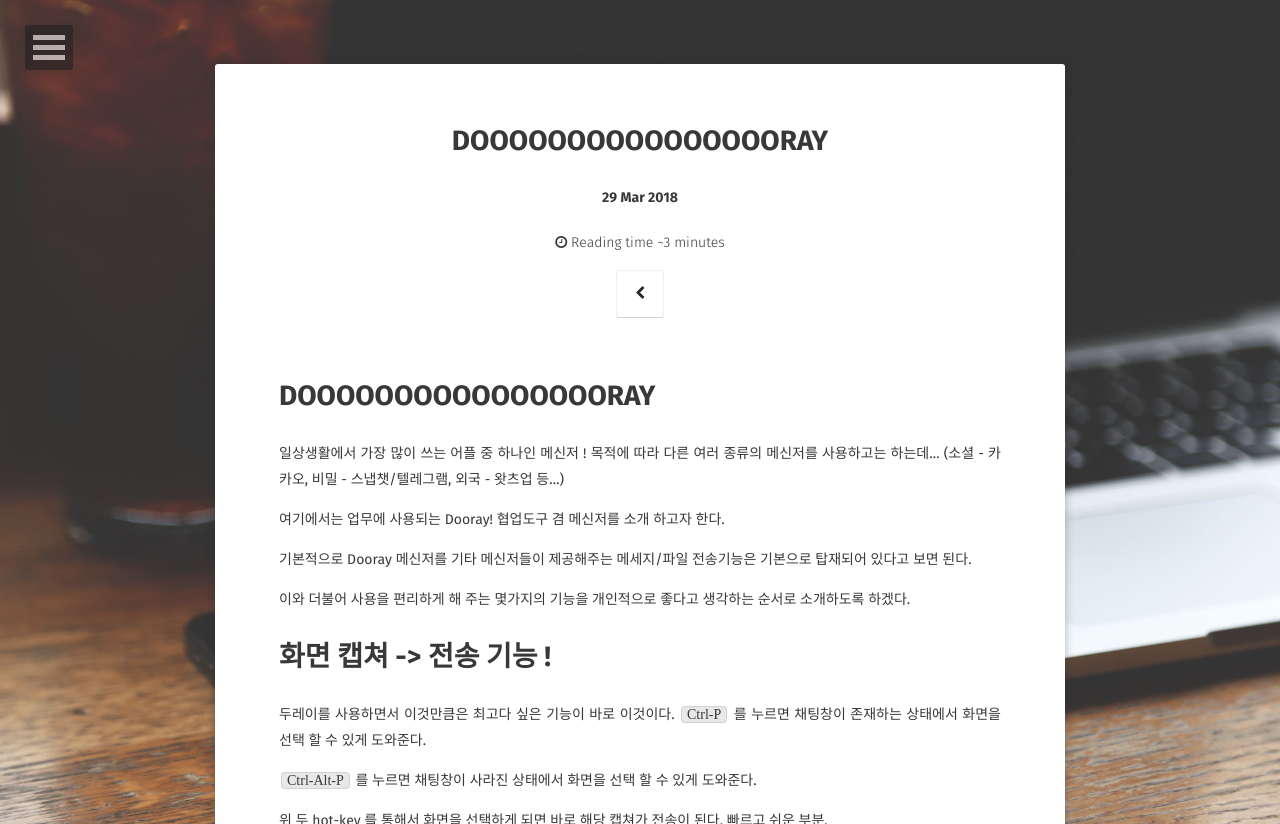
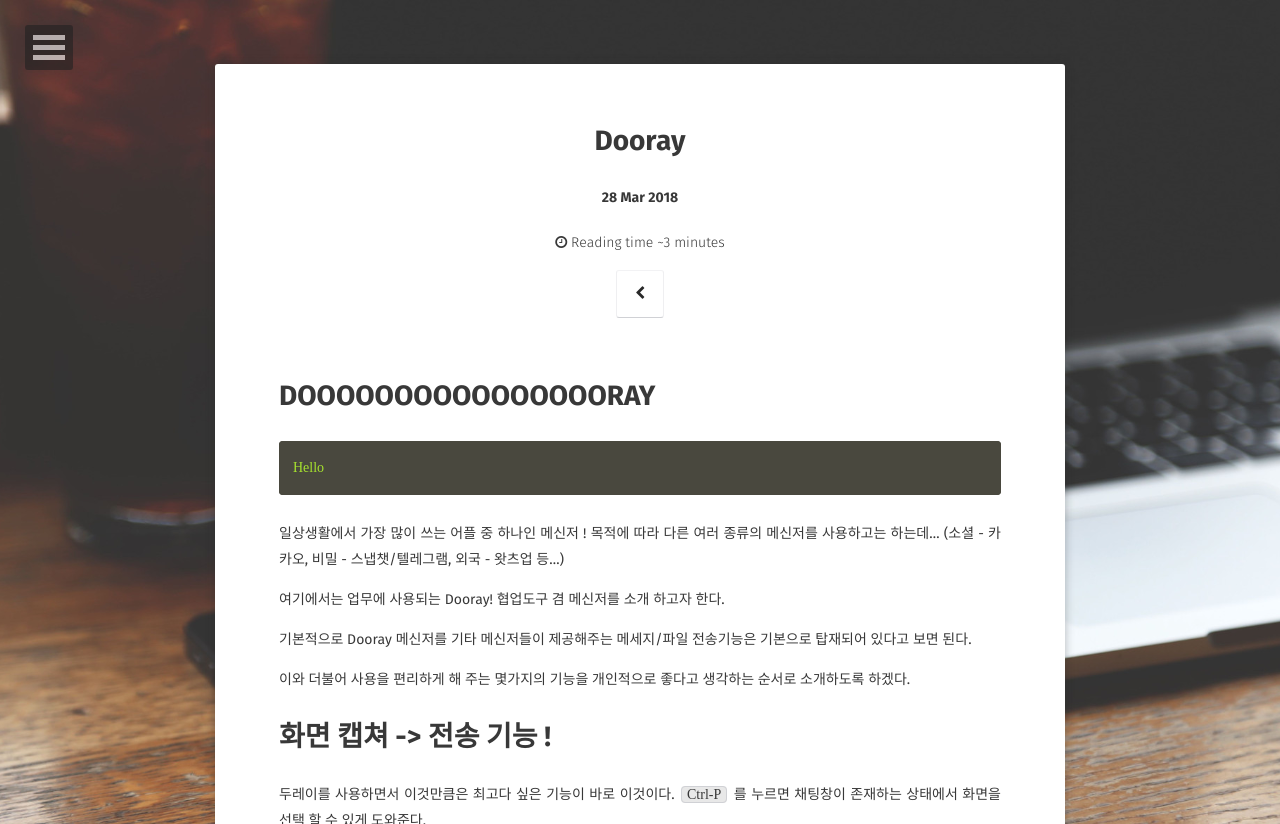
Before and after one commit to klicious/klicious.github.io, a Jekyll site: the page built from _posts/2018-03-29-DOORAY.markdown, in a window 1280 px wide and 900 px high, cut to the strip 0-824 px from the top of the window. Built offline with Jekyll 4.4.1, drawn with Linux system fonts in a browser that asks for light colours; some web fonts are replaced; comment, search, counter and statistics services are not loaded.

Commit message:
#ㄴㅇㄻ1

````diff
--- a/_posts/2018-03-29-Dooray AoGP.markdown
+++ b/_posts/2018-03-29-DOORAY.markdown
@@ -1,11 +1,15 @@
 ---
 layout: post
-title:  "DOOOOOOOOOOOOOOOORAY"
-date:   2018-03-29 13:41:05 +0900
+title:  "Dooray"
+date:   2018-03-28 10:00:00 +0900
 categories: jekyll update
 ---
 
 # DOOOOOOOOOOOOOOOORAY
+
+```java
+Hello
+```
 
 일상생활에서 가장 많이 쓰는 어플 중 하나인 메신저 !
 목적에 따라 다른 여러 종류의 메신저를 사용하고는 하는데... (소셜 - 카카오, 비밀 - 스냅챗/텔레그램, 외국 - 왓츠업 등...)
````
